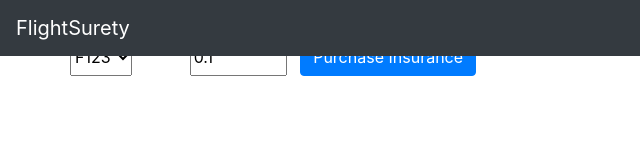
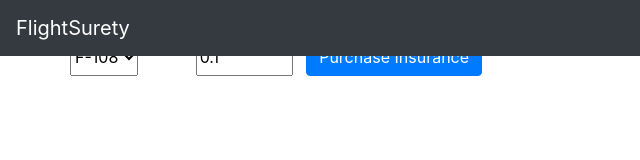
Before and after one commit to NikhilBhutani/UdacityBlockchain, a website: page FlightSurety/src/dapp/index.html in a window 1280 px wide. Shown: the full height of the page, 0-640 px from the left. Drawn offline with nearby package versions, Linux system fonts and the light colour scheme.

Commit message:
Final changes to contracts and index files

```diff
--- a/FlightSurety/src/dapp/index.html
+++ b/FlightSurety/src/dapp/index.html
@@ -24,9 +24,9 @@
         </div>
         <div class="row top-20">
             <select id="flight-number">
-                <option value="F123">F123</option>
-                <option value="F456">F456</option>
-                <option value="F789">F789</option>
+                <option value="F-108">F-108</option>
+                <option value="F-268">F-268</option>
+                <option value="F-341">F-341</option>
             </select>
             &nbsp;&nbsp;&nbsp;
             <btn class="btn btn-primary" id="submit-oracle">Submit to Oracles</btn>
@@ -34,9 +34,9 @@
         </div>
         <div class="row top-20">
             <select id="flight-number-insurance">
-                <option value="F123">F123</option>
-                <option value="F456">F456</option>
-                <option value="F789">F789</option>
+                <option value="F-108">F-108</option>
+                <option value="F-268">F-268</option>
+                <option value="F-341">F-341</option>
             </select>
             &nbsp;&nbsp;&nbsp;Ether&nbsp;
             <input type="number" id="insurance-paid" value="0.1" step="0.1" min="0.1" max="1">
```
Also changed, not shown: 7 other files.
